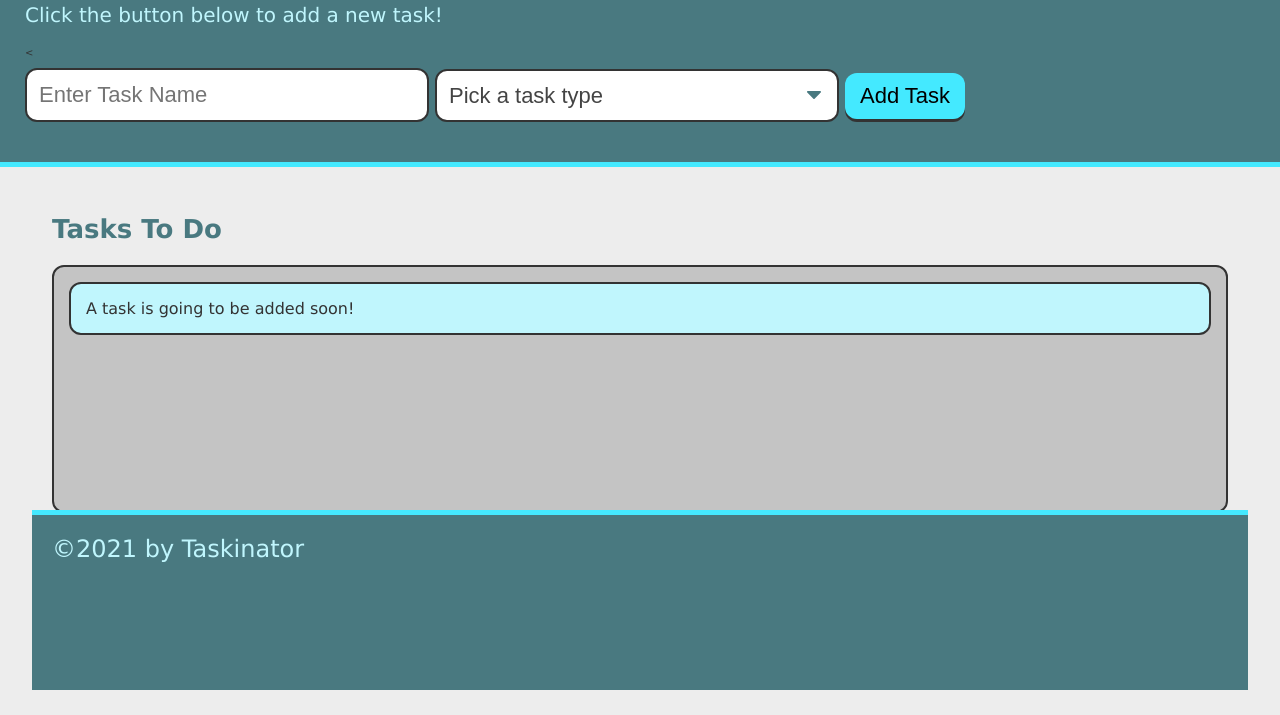
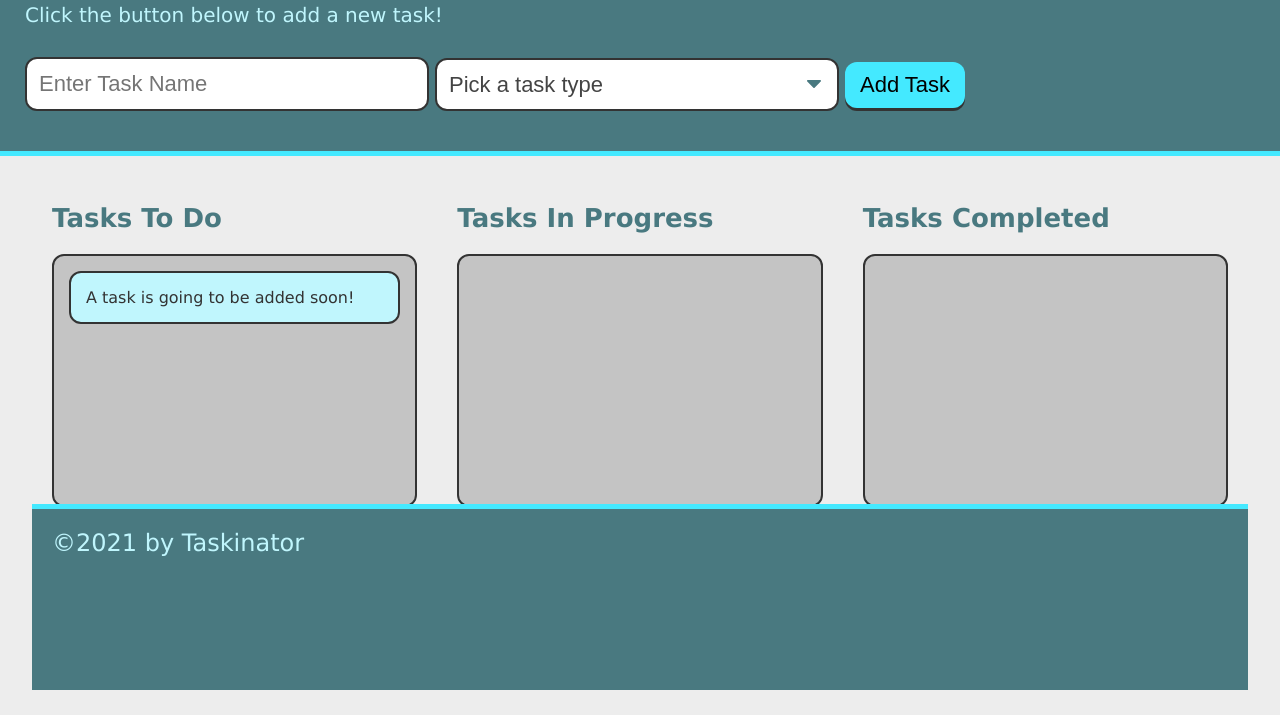
Before and after one commit to connorwhite-online/task-tracker, a plain HTML site: page index.html in a window 1280 px wide. Shown: the part 85-800 px from the top of the page. Drawn offline with Linux system fonts and the light colour scheme.

Commit message:
taskIDCounter added

```diff
--- a/assets/js/script.js
+++ b/assets/js/script.js
@@ -1,3 +1,5 @@
+var taskIdCounter = 0;
+
 var formEl = document.querySelector("#task-form");
 var tasksToDoEl = document.querySelector("#tasks-to-do");
 
@@ -29,6 +31,9 @@ var createTaskEl = function (taskDataObj) {
   var listItemEl = document.createElement("li");
   listItemEl.className = "task-item";
 
+  //add task id as a custom attribute
+  listItemEl.setAttribute("data-task-id", taskIdCounter);
+
   // create div to hold task info and add to list item
   var taskInfoEl = document.createElement("div");
   taskInfoEl.className = "task-info";
@@ -37,6 +42,10 @@ var createTaskEl = function (taskDataObj) {
 
   // add entire list item to list
   tasksToDoEl.appendChild(listItemEl);
+
+  //increase task counter for next unique id
+  taskIdCounter++;
+
 };
 
 formEl.addEventListener("submit", taskFormHandler);
--- a/index.html
+++ b/index.html
@@ -13,7 +13,7 @@
     <header>
         <h1 class="page-title">Taskinator</h1>
         <p>Click the button below to add a new task!</p>
-        <<form id="task-form">
+        <form id="task-form">
             <div class="form-group">
               <input type="text" name="task-name" class="text-input" placeholder="Enter Task Name" />
             </div>
@@ -31,11 +31,23 @@
         </form>
     </header>
     <main class="page-content">
+        <!-- Tasks To Do -->
         <section class="task-list-wrapper">
             <h2 class="list-title">Tasks To Do</h2>
             <ul class="task-list" id="tasks-to-do">
                 <li class="task-item">A task is going to be added soon!</li>
             </ul>
+        </section>
+        <!-- Tasks In Progress -->
+        <section class="task-list-wrapper">
+            <h2 class="list-title">Tasks In Progress</h2>
+            <ul class="task-list" id="tasks-in-progress"></ul>
+        </section>
+
+        <!-- Tasks Completed -->
+        <section class="task-list-wrapper">
+            <h2 class="list-title">Tasks Completed</h2>
+            <ul class="task-list" id="tasks-completed"></ul>
         </section>
         <footer>
             &copy;2021 by Taskinator
```
